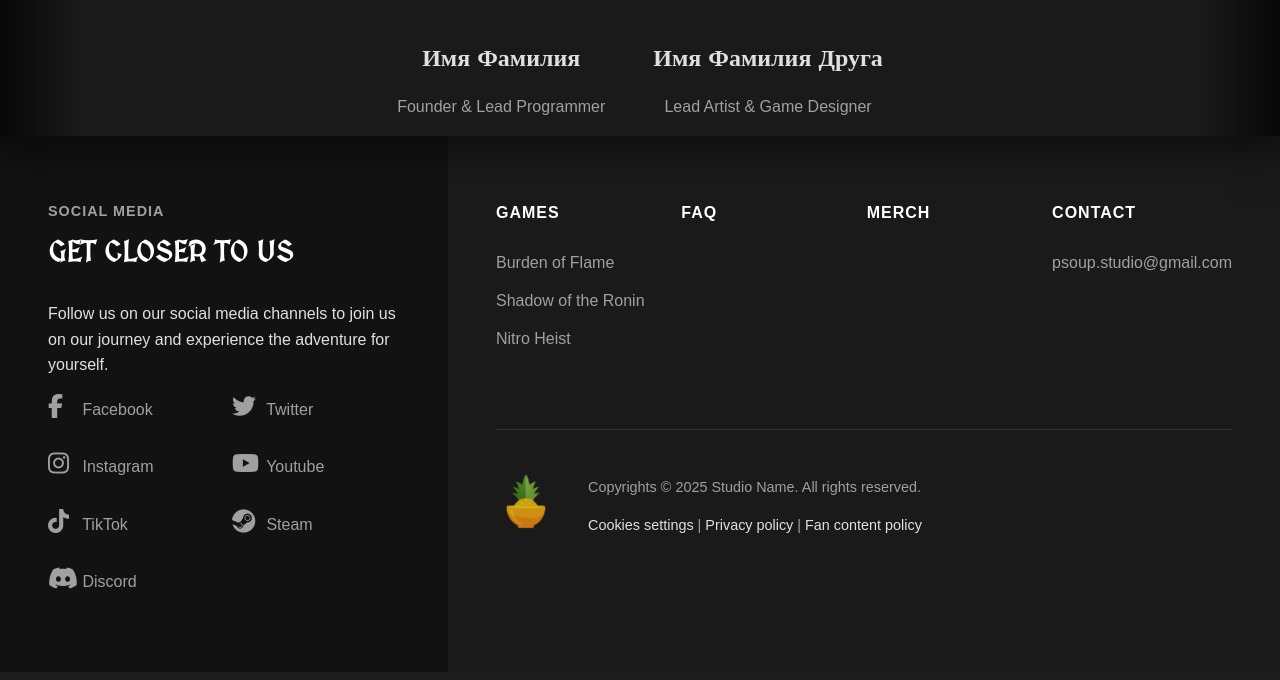
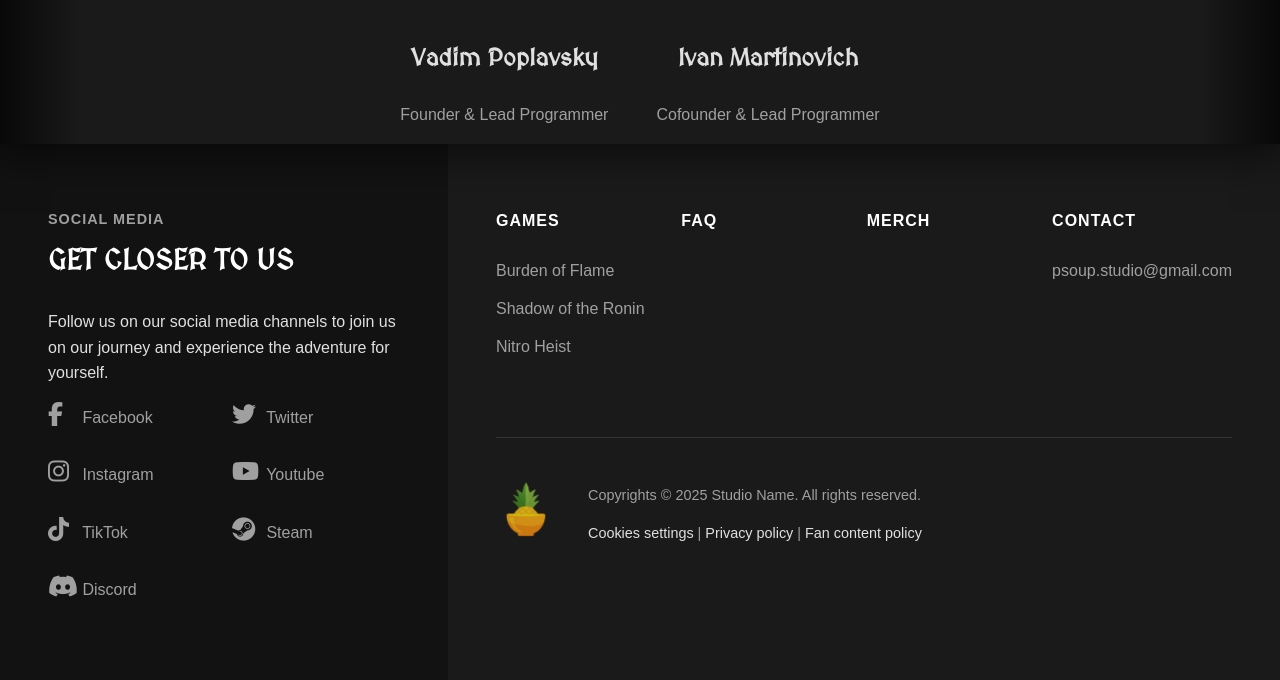
Before and after one commit to Hitoshe/gamedev-studio-website, a PHP site: page /about.php in a window 1280 px wide. Shown: the part 772-1452 px from the top of the page. Before the commit the page ends 1361 px from the top, so only its background shows below. Run offline with PHP 8.4, Linux system fonts and the light colour scheme; some libraries are stand-ins or nearby versions.

Commit message:
chore: team roles and names changed

```diff
--- a/src/about.php
+++ b/src/about.php
@@ -29,7 +29,7 @@
                         <!-- Заглушка для фото. -->
                         <img src="https://via.placeholder.com/250" alt="Team Member 1 Photo">
                     </div>
-                    <h3>Имя Фамилия</h3>
+                    <h3><?php echo t('ABOUT_TEAM_MEMBER_1'); ?></p></h3>
                     <p class="team-member-role"><?php echo t('ABOUT_TEAM_MEMBER_1_ROLE'); ?></p>
                 </div>
 
@@ -38,7 +38,7 @@
                         <!-- Заглушка для фото. -->
                         <img src="https://via.placeholder.com/250" alt="Team Member 2 Photo">
                     </div>
-                    <h3>Имя Фамилия Друга</h3>
+                    <h3><?php echo t('ABOUT_TEAM_MEMBER_2'); ?></p></h3>
                     <p class="team-member-role"><?php echo t('ABOUT_TEAM_MEMBER_2_ROLE'); ?></p>
                 </div>
 
--- a/src/languages/en.php
+++ b/src/languages/en.php
@@ -118,7 +118,9 @@ return [
     'ABOUT_INTRO_TEXT' => 'PineappleSoup is an independent game development studio fueled by a passion for creating immersive and unforgettable gaming experiences. We believe in the power of storytelling, innovative gameplay, and artistic excellence. Our small, dedicated team works tirelessly to bring unique worlds to life.',
     'ABOUT_TEAM_HEADING' => 'Meet the Team',
     'ABOUT_TEAM_MEMBER_1_ROLE' => 'Founder & Lead Programmer',
-    'ABOUT_TEAM_MEMBER_2_ROLE' => 'Lead Artist & Game Designer',
+    'ABOUT_TEAM_MEMBER_2_ROLE' => 'Cofounder & Lead Programmer',
+    'ABOUT_TEAM_MEMBER_1' => 'Vadim Poplavsky',
+    'ABOUT_TEAM_MEMBER_2' => 'Ivan Martinovich',
 
     // Games Page
     'GAMES_TITLE' => 'Our Games',
--- a/src/languages/ru.php
+++ b/src/languages/ru.php
@@ -119,6 +119,8 @@ return [
     'ABOUT_TEAM_HEADING' => 'Наша Команда',
     'ABOUT_TEAM_MEMBER_1_ROLE' => 'Основатель и Ведущий программист',
     'ABOUT_TEAM_MEMBER_2_ROLE' => 'Ведущий художник и Геймдизайнер',
+    'ABOUT_TEAM_MEMBER_1' => 'Вадим Поплавский',
+    'ABOUT_TEAM_MEMBER_2' => 'Иван Мартинович',
 
     // Games Page
     'GAMES_TITLE' => 'Наши Игры',
```
